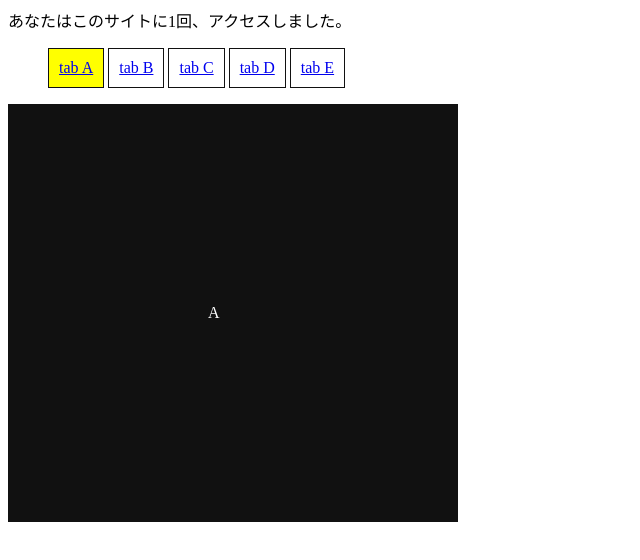
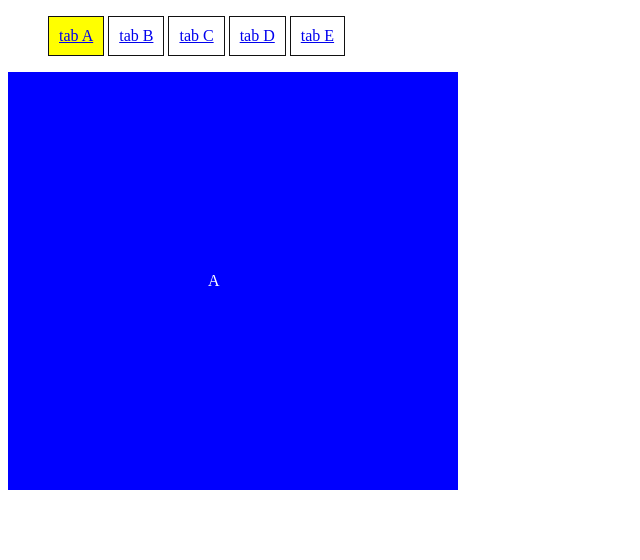
Before and after one commit to nakagaw/JsPractice, a website: page 001/index.html in a window 1280 px wide. Both pictures are taken after a click on the item "tab A". Shown: the whole page, without its empty margins (0-640 px from the left). Drawn offline with Linux system fonts and the light colour scheme.

Commit message:
jquery.cookie.js使わずにタブできた

```diff
--- a/001/index.html
+++ b/001/index.html
@@ -33,82 +33,53 @@ pre {
 </style>
 <script src="./js/jquery-2.1.1.min.js"></script>
 <!--script src="./js/jquery-1.11.1.js"></script-->
-<script src="./js/main.js"></script>
+<!--script src="./js/main.js"></script-->
 <script type="text/javascript">
 
-(function($) {
 	$(function() {
-	var tab = $('#tabNav01 li');
-	var sec = $('#contentsBody div');
-	var i =  getCookie('js_xxx');
+		var tab = $('#tabNav01 li');
+		var sec = $('#contentsBody div');
+		var gct =  getCookie('js_xxx'); //クッキーに保存されたタブ番取得
 
-	if (i>0) {
-		$('#contentsBody div:not(:eq('+i+'))').hide();
-		tab.removeClass('active').eq(i).addClass('active');
-		sec.hide().eq(i).show();
-	} else {
-		$('#contentsBody div:not(:eq(0))').hide();
-		tab.removeClass('active').eq(0).addClass('active');
-		sec.hide().eq(0).show();
-	}
+		tab.removeClass('active').eq(gct).addClass('active'); //gctをactive
+		sec.hide().eq(gct).show(); //sec一旦全部消して、gctのsecだけ表示
 
-	tab.click(function (name, value, expires){
-			sec.hide();
-			tab.removeClass('active');
-			$(this).addClass('active');
-			var secID = $($(this).find('a').attr("href"));
-			secID.show();
+		tab.click(function (name, value, expires){
+			sec.hide(); //セクション全部隠す
+			tab.removeClass('active'); //active一旦全部とる
+			$(this).addClass('active'); //このタブにだけactive追加
+			var secID = $($(this).find('a').attr("href")); //タブのaからsecID取る
+			secID.show(); //そのsecIDのみ表示
+			var index = tab.index(this); //このタブの順番を取得
+			setCookie('js_xxx', index, 90); //クッキー名とタブ番、有効期限90日を設定
+		});
 
-			var index = tab.index(this);
-			//クッキーの登録
-			function setCookie(name, value, expires) {
-				var zzz= '';
-				zzz+= name + '=' + encodeURIComponent(value);
-				if(expires) {
-					var exp = new Date();
-					exp.setDate(exp.getDate() + expires);
-					zzz+= '; expires=' + exp.toGMTString();
-				}
-				console.log(zzz);
-				document.cookie = zzz;
+		//クッキーを登録するsetCookie関数
+		function setCookie(name, value, expires) {
+			var newCook= ''; //クッキー文字列をいれる変数
+			//name=valueとして追加
+			newCook += name + '=' + encodeURIComponent(value);
+			if(expires) { //有効期限があれば設定
+				var exp = new Date();
+				exp.setDate(exp.getDate() + expires);
+				newCook += '; expires=' + exp.toGMTString();
 			}
-			setCookie('js_xxx', index, 3);  //setCookieに値渡す、expiresは値しか無理
+			document.cookie = newCook; //クライアントに書き込む
+		}
+
+		//指定されたクッキー値を取得するgetCookie関数
+		function getCookie(name) {
+			var cList = document.cookie.split(';'); //取得したクッキーを分割
+			for (var i = 0; i < cList.length; i++) {
+				//名前を順番に確認
+				var cName = cList[i].split('=');
+				//＝でクッキー情報を分割、名前が引数nameと同じなら
+				//デコードして返す
+				if(cName[0] == name) { return decodeURIComponent(cName[1]); }
+			}
+			return null; //該当する名前のクッキーがない場合、空で返す
+		}
 	});
-	});
-})(jQuery);
-
-//クッキーの登録
-function setCookie(name, value, expires, domain, path, secure) {
-	var c = '';
-	c += name + '=' + encodeURIComponent(value);
-	if(expires) {
-		var exp = new Date();
-		exp.setDate(exp.getDate() + expires);
-		c += '; expires=' + exp.toGMTString();
-	}
-	if(domain) {c += '; domain =' + domain;}
-	if(path) {c += '; path =' + path;}
-	if(secure) {c += '; secure';}
-	document.cookie = c;
-}
-
-//クッキー値を取得
-function getCookie(name) {
-	var cs = document.cookie.split(';');
-	for (var i = 0; i < cs.length; i++) {
-		var kv = cs[i].split('=');
-		if(kv[0] == name) { return decodeURIComponent(kv[1]); }
-	}
-	return null;
-}
-
-var cnt = getCookie('js_cnt');
-cnt = cnt ? ++cnt : 1;
-setCookie('js_cnt', cnt, 3);  //setCookieに値渡す
-document.write('あなたはこのサイトに' + cnt + '回、アクセスしました。');
-
-
-
 
 </script>
 </head>
@@ -122,11 +93,11 @@ document.write('あなたはこのサイトに' + cnt + '回、アクセスし
 		<li><a href="#sec05">tab E</a></li>
 	</ul>
 	<div id="contentsBody">
-		<div id="sec01">A</div>
-		<div id="sec02">B</div>
-		<div id="sec03">C</div>
-		<div id="sec04">D</div>
-		<div id="sec05">E</div>
+		<div id="sec01" style="background-color: blue">A</div>
+		<div id="sec02" style="background-color: red">B</div>
+		<div id="sec03" style="background-color: yellow">C</div>
+		<div id="sec04" style="background-color: green">D</div>
+		<div id="sec05" style="background-color: orange">E</div>
 	</div>
 </body>
 </html>
```
Also changed, not shown: 001/index_2.html (deleted, +0 -102 lines).
